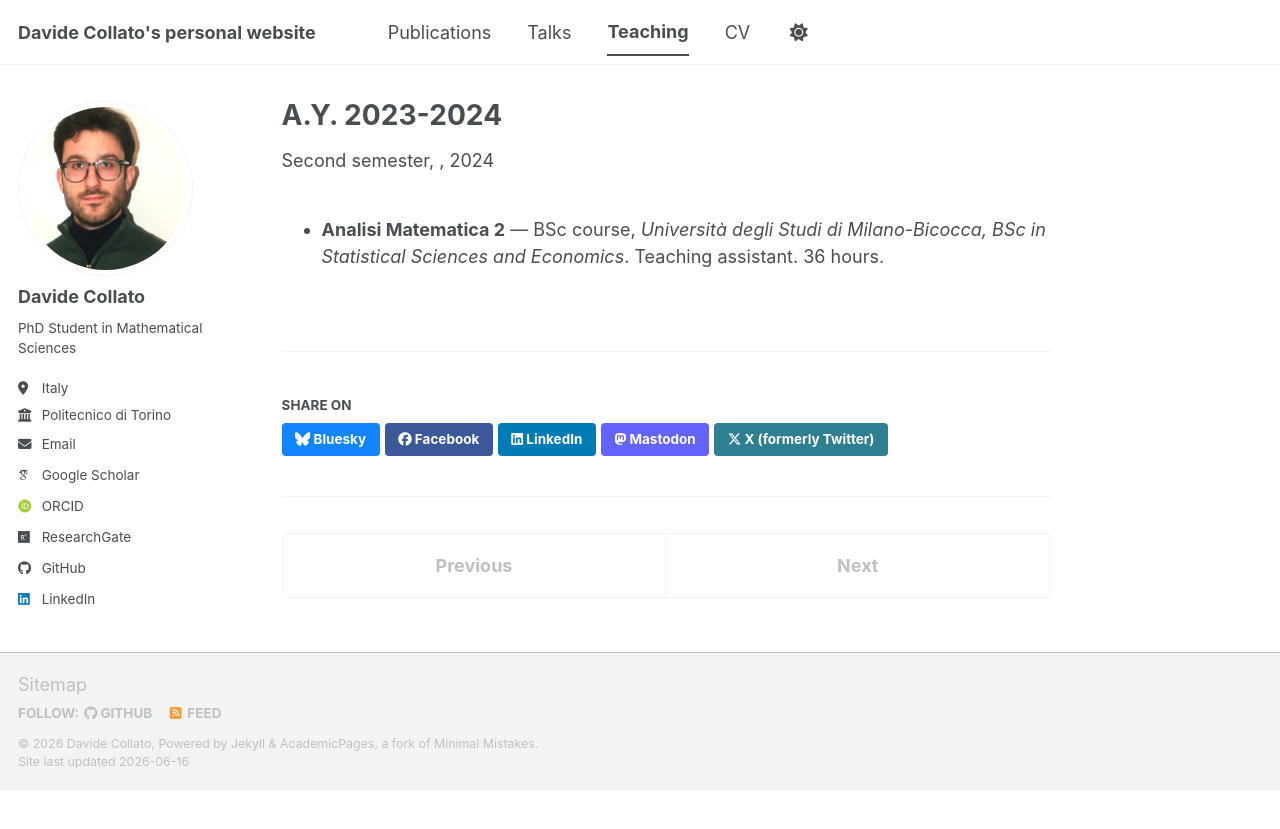
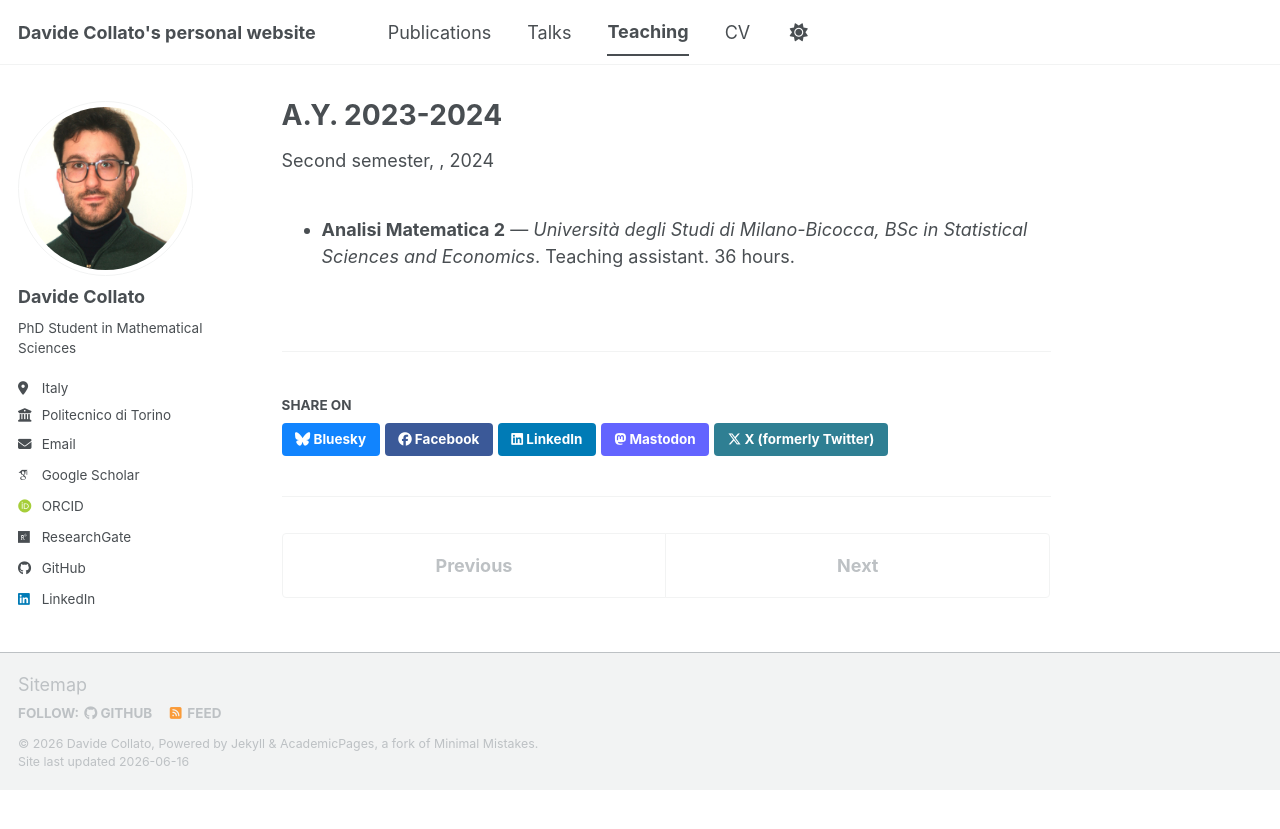
Before and after one commit to davidecollato/davidecollato.github.io, a Jekyll site: the page built from _teaching/2023.md, in a window 1280 px wide. Shown: the top 829 px of the page. Built offline with Jekyll 4.4.1, drawn with Linux system fonts in a browser that asks for light colours; some web fonts are replaced; a script bundle is joined from its source files by our own code; library files that are not in the unit come from our copies.

Commit message:
Update 2023.md

```diff
--- a/_teaching/2023.md
+++ b/_teaching/2023.md
@@ -7,4 +7,4 @@ date: 2024-02-01
 location: "Milan, Italy"
 ---
 
-- **Analisi Matematica 2** — BSc course, *Università degli Studi di Milano-Bicocca, BSc in Statistical Sciences and Economics*. Teaching assistant. 36 hours.
+- **Analisi Matematica 2** — *Università degli Studi di Milano-Bicocca, BSc in Statistical Sciences and Economics*. Teaching assistant. 36 hours.
```
